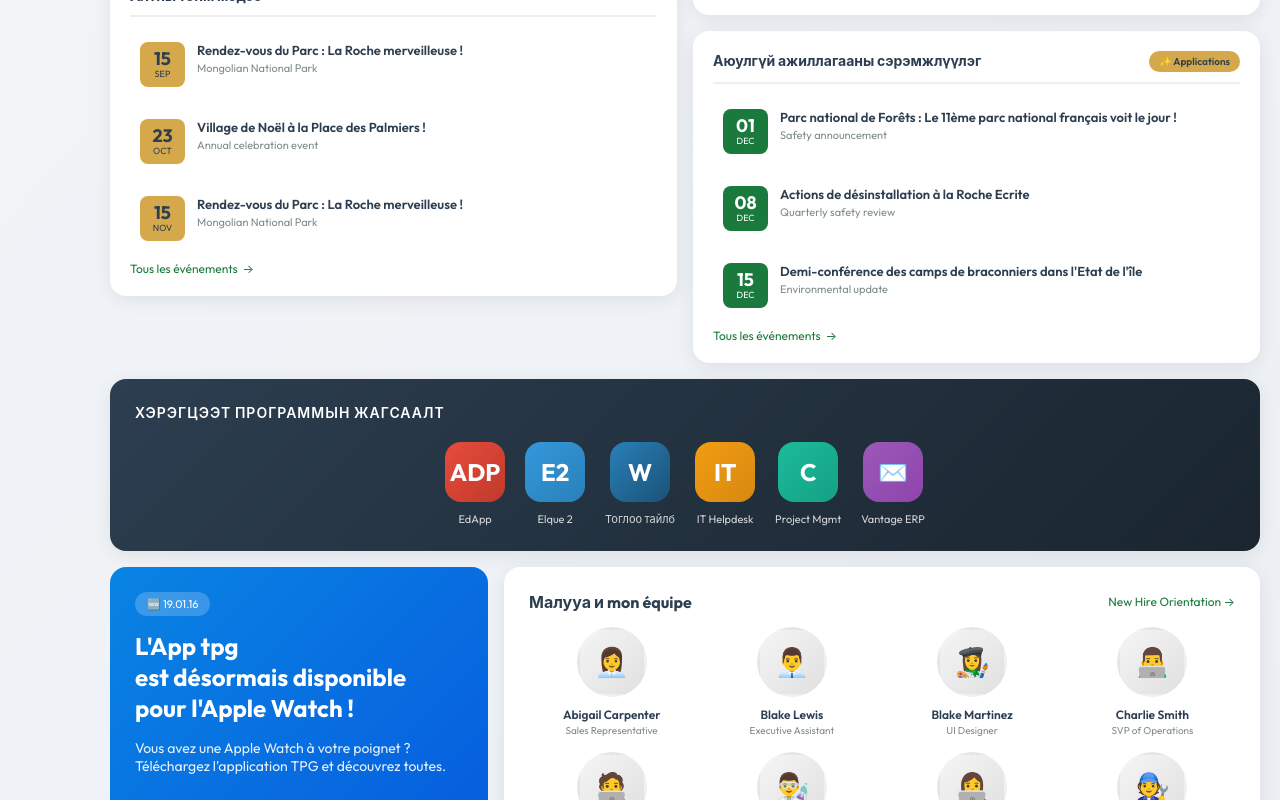
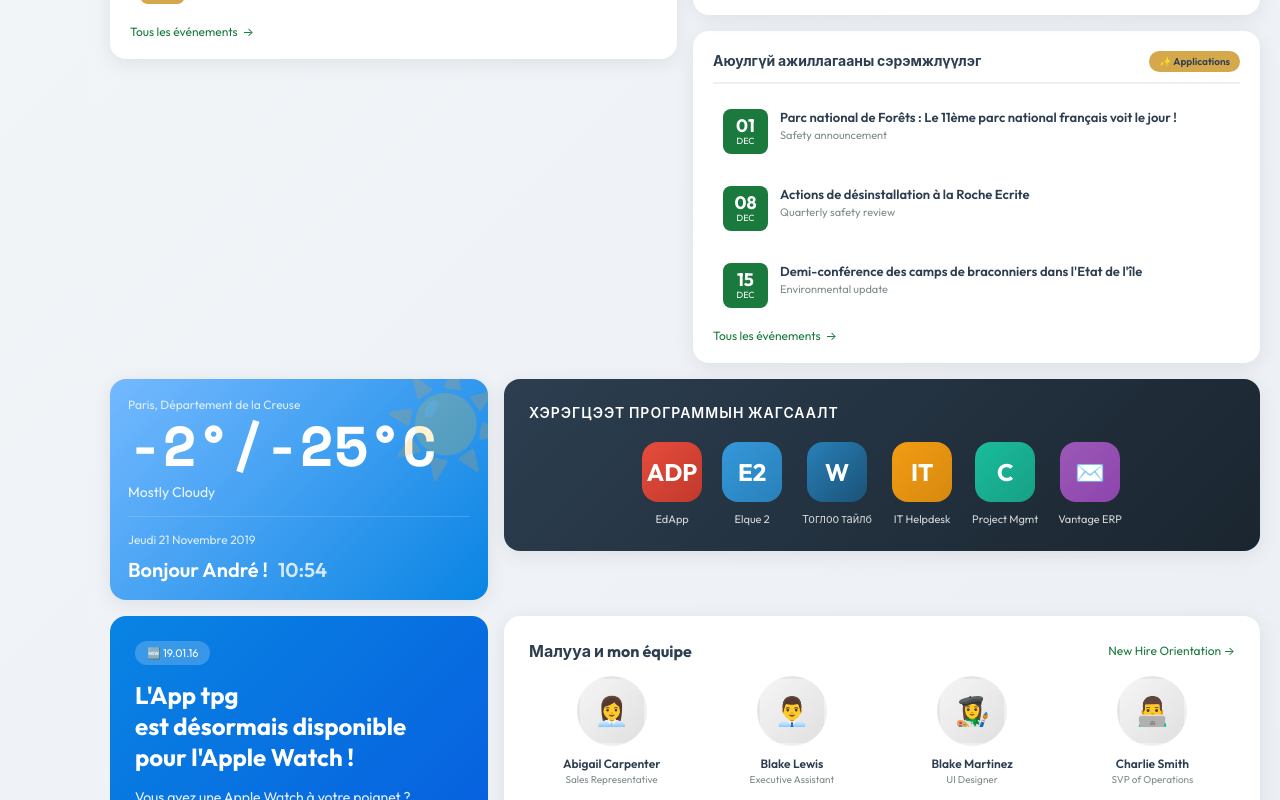
Before and after one commit to hodooniihoosonmantuu/project-cursor, a React (Vite) app: page / in a window 1280 px wide. Shown: the part 1583-2383 px from the top of the page. Built offline with nearby package versions, Linux system fonts and the light colour scheme.

Commit message:
Move WeatherWidget next to ApplicationsGrid, aligned vertically

```diff
--- a/src/App.css
+++ b/src/App.css
@@ -1080,6 +1080,13 @@ body {
 }
 
 /* Applications Grid */
+.apps-weather-row {
+  display: grid;
+  grid-template-columns: 1fr 2fr;
+  gap: 16px;
+  align-items: start;
+}
+
 .apps-section {
   background: linear-gradient(135deg, #2c3e50 0%, #1a252f 100%);
   border-radius: var(--radius);
--- a/src/App.jsx
+++ b/src/App.jsx
@@ -98,7 +98,6 @@ function App() {
           {/* Second Row */}
           <div className="second-row">
             <div className="left-column">
-              <WeatherWidget />
               <NewsSection title="Алтны тойм мэдээ" variant="gold" />
             </div>
             <div className="center-column">
@@ -107,8 +106,11 @@ function App() {
             </div>
           </div>
 
-          {/* Applications Row */}
-          <ApplicationsGrid />
+          {/* Applications & Weather Row */}
+          <div className="apps-weather-row">
+            <WeatherWidget />
+            <ApplicationsGrid />
+          </div>
 
           {/* Featured & Team Row */}
           <div className="featured-row">
```
